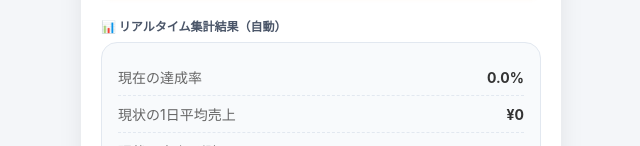
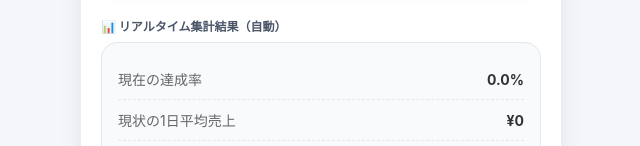
Before and after one commit to 24flh72-jpg/mokuhyo2, a plain HTML site: page index.html in a window 1280 px wide. Shown: the part 654-800 px from the top of the page, 319-959 px from the left. Drawn offline with Linux system fonts and the light colour scheme.

Commit message:
Update index.html

```diff
--- a/index.html
+++ b/index.html
@@ -235,7 +235,7 @@
             justify-content: space-between;
             align-items: center;
             font-size: 14px;
-            padding: 8px 0;
+            padding: 10px 0;
             border-bottom: 1px dashed #e2e8f0;
         }
 
@@ -250,12 +250,29 @@
         .result-row .value {
             font-weight: bold;
             color: var(--text-main);
+            text-align: right;
+        }
+
+        /* 達成率の行専用スタイル（改行を入れて見栄え良くする） */
+        .achievement-value-container {
+            display: flex;
+            flex-direction: column;
+            align-items: flex-end;
+            text-align: right;
         }
 
         .alert-text {
             color: #e53e3e;
             font-size: 12px;
             font-weight: bold;
+            margin-top: 2px;
+        }
+
+        .success-text {
+            color: #38a169;
+            font-size: 12px;
+            font-weight: bold;
+            margin-top: 2px;
         }
 
         /* ステップカードレイアウト */
@@ -412,7 +429,11 @@
             <div class="result-box">
                 <div class="result-row">
                     <span class="label">現在の達成率</span>
-                    <span class="value" id="achievement-rate">0.0% <span id="pace-status" class="alert-text"></span></span>
+                    <!-- 💡 改行を入れて見栄えを良くしたコンテナ -->
+                    <div class="achievement-value-container">
+                        <span class="value" id="achievement-rate-main">0.0%</span>
+                        <span id="pace-status"></span>
+                    </div>
                 </div>
                 <div class="result-row">
                     <span class="label">現状の1日平均売上</span>
@@ -481,7 +502,7 @@
             box.style.display = box.style.display === 'block' ? 'none' : 'block';
         }
 
-        // 千円単位（千の位で四捨五入して下3桁を0にする）＋カンマ区切り
+        // 千円単位（千の位で四捨五入して下3桁を0にする）
         function formatCurrencyRound1000(num) {
             if (isNaN(num) || !isFinite(num)) return '¥0';
             const rounded = Math.round(num / 1000) * 1000;
@@ -564,17 +585,23 @@
             const achievementRate = targetSales > 0 ? (currentSales / targetSales) * 100 : 0;
             const idealRate = totalDays > 0 ? (passedDays / totalDays) * 100 : 0;
 
-            let paceHtml = '';
-            if (targetSales > 0 && passedDays > 0) {
-                paceHtml = `（理想: ${idealRate.toFixed(1)}%`;
-                if (achievementRate < idealRate) {
-                    paceHtml += ` <span class="alert-text">⚠️ 要ペースアップ</span>）`;
+            const achMainEl = document.getElementById('achievement-rate-main');
+            if (achMainEl) achMainEl.textContent = achievementRate.toFixed(1) + '%';
+
+            const paceEl = document.getElementById('pace-status');
+            if (paceEl) {
+                if (targetSales > 0 && passedDays > 0) {
+                    if (achievementRate < idealRate) {
+                        paceEl.className = "alert-text";
+                        paceEl.textContent = `（理想: ${idealRate.toFixed(1)}% ⚠️ 要ペースアップ）`;
+                    } else {
+                        paceEl.className = "success-text";
+                        paceEl.textContent = `（理想: ${idealRate.toFixed(1)}% 👍 順調）`;
+                    }
                 } else {
-                    paceHtml += ` 👍 順調）`;
+                    paceEl.textContent = "";
                 }
             }
-            const achEl = document.getElementById('achievement-rate');
-            if (achEl) achEl.innerHTML = `${achievementRate.toFixed(1)}% ${paceHtml}`;
 
             // 現状の1日平均売上
             const avgDailySales = passedDays > 0 ? currentSales / passedDays : 0;
@@ -636,7 +663,6 @@
             });
         });
 
-        // 念のためウィンドウロード時も
         window.addEventListener('load', () => {
             initDateInfo();
             updateSimulation();
```
